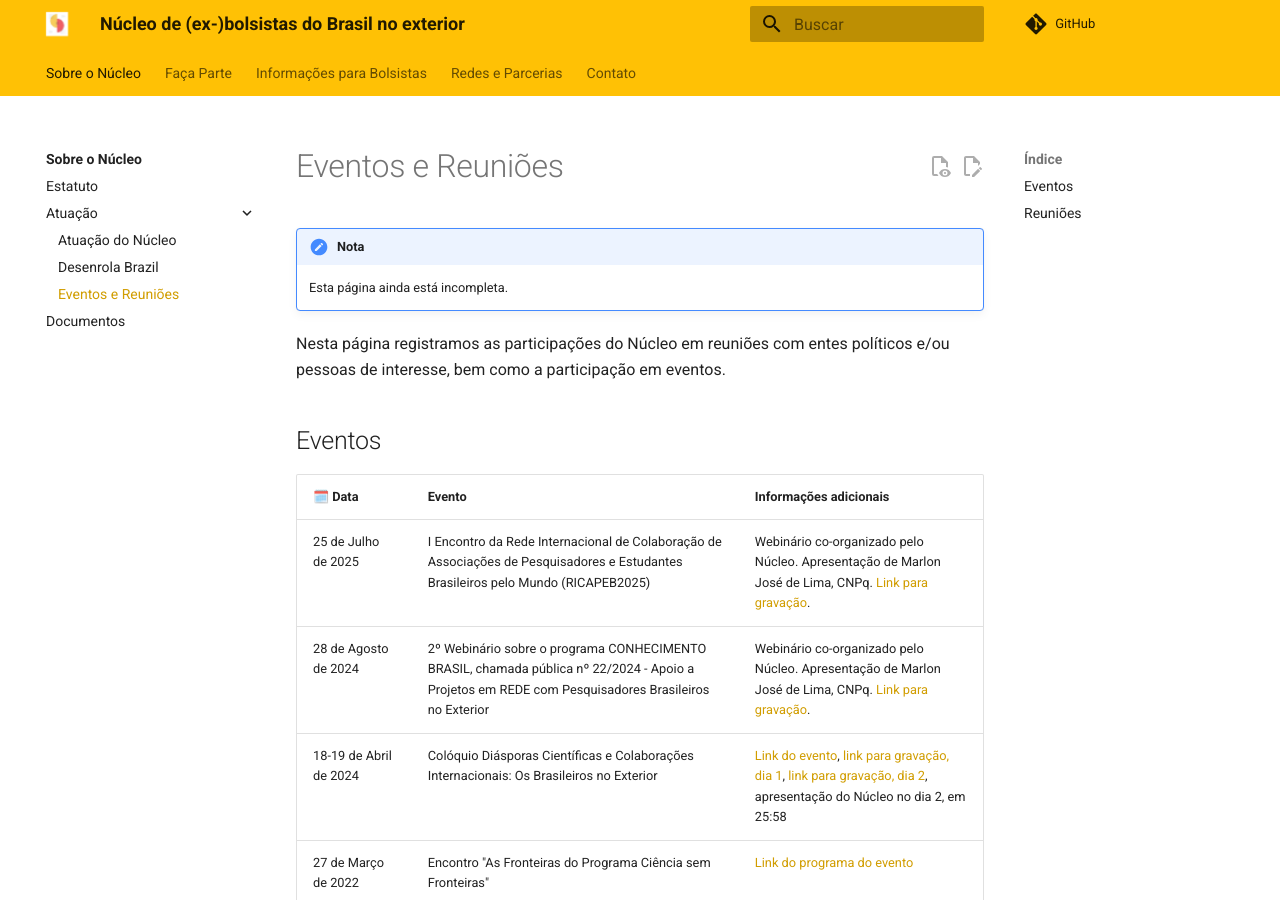
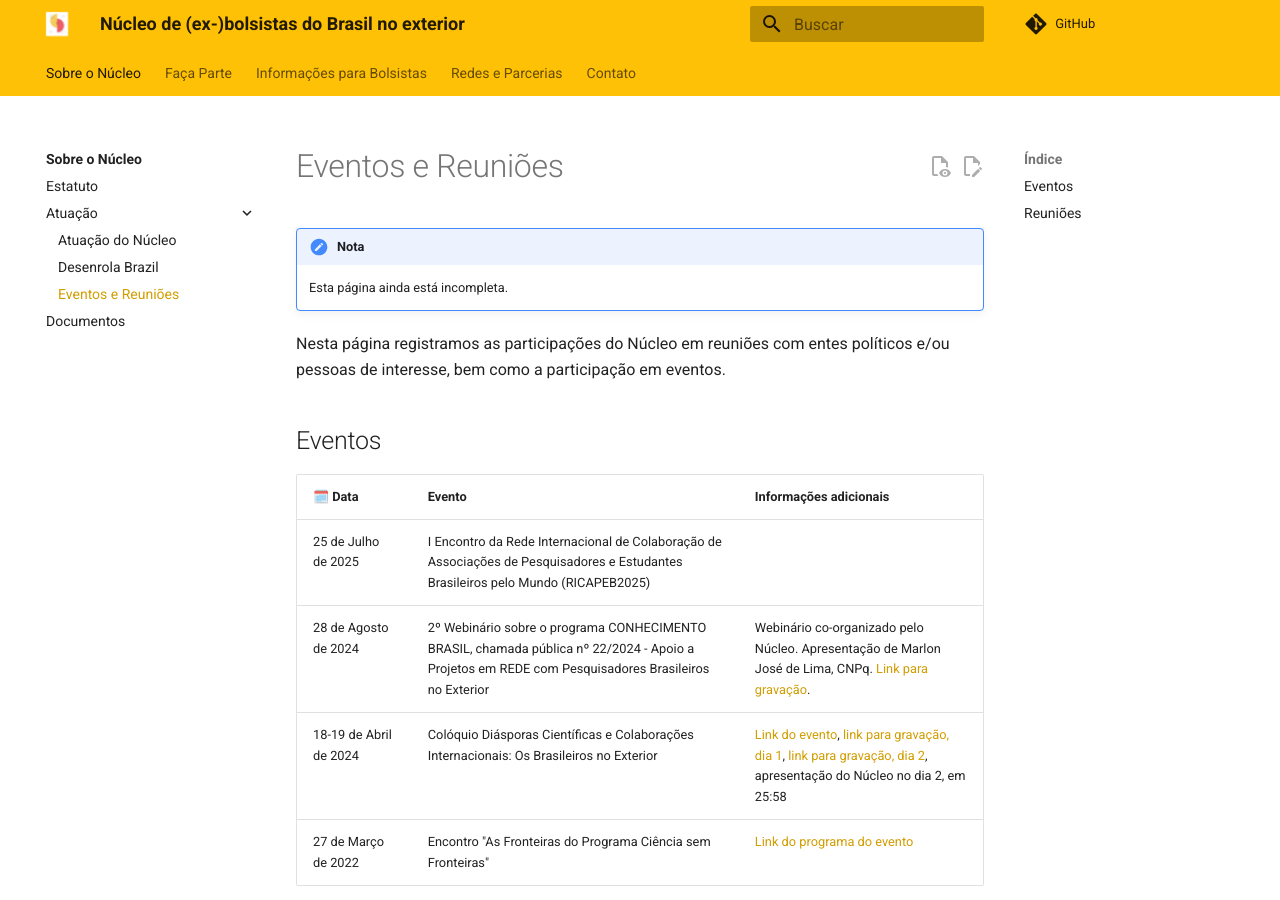
Before and after one commit to exbolsistas/exbolsistas.github.io, an MkDocs documentation site: the page built from docs/eventos-reunioes.md, in a window 1280 px wide and 900 px high. Built offline with MkDocs 1.6.1 and Material for MkDocs 9.7.7, drawn with Linux system fonts in a browser that asks for light colours; comment, search, counter and statistics services are not loaded.

Commit message:
docs: Correção de informação sobre evento

```diff
--- a/docs/eventos-reunioes.md
+++ b/docs/eventos-reunioes.md
@@ -9,7 +9,7 @@ Nesta página registramos as participações do Núcleo em reuniões com entes p
 
 | 🗓️ Data             | Evento                                                                                                                                             | Informações adicionais                                                                                                                                                                                                                                              |
 | ---------------------- | -------------------------------------------------------------------------------------------------------------------------------------------------- | ------------------------------------------------------------------------------------------------------------------------------------------------------------------------------------------------------------------------------------------------------------------- |
-| 25 de Julho de 2025    | I Encontro da Rede Internacional de Colaboração de Associações de Pesquisadores e Estudantes Brasileiros pelo Mundo (RICAPEB2025)                  | Webinário co-organizado pelo Núcleo. Apresentação de Marlon José de Lima, CNPq. [Link para gravação][link-gr-2webinario-cb].                                                                                                                                        |
+| 25 de Julho de 2025    | I Encontro da Rede Internacional de Colaboração de Associações de Pesquisadores e Estudantes Brasileiros pelo Mundo (RICAPEB2025)                  |                                                                                                                                         |
 | 28 de Agosto de 2024   | 2º Webinário sobre o programa CONHECIMENTO BRASIL, chamada pública nº 22/2024 - Apoio a Projetos em REDE com Pesquisadores Brasileiros no Exterior | Webinário co-organizado pelo Núcleo. Apresentação de Marlon José de Lima, CNPq. [Link para gravação][link-gr-2webinario-cb].                                                                                                                                        |
 | 18-19 de Abril de 2024 | Colóquio Diásporas Científicas e Colaborações Internacionais: Os Brasileiros no Exterior                                                           | [Link do evento](https://sephis.org/coloquio_diasporas_cientificas/), [link para gravação, dia 1](https://www.youtube.com/watch?v=o0o2mnEZwtM), [link para gravação, dia 2](https://www.youtube.com/watch?v=lVn7A71D1jw), apresentação do Núcleo no dia 2, em 25:58 |
 | 27 de Março de 2022    | Encontro "As Fronteiras do Programa Ciência sem Fronteiras"                                                                                        | [Link do programa do evento][programa-fronteiras-do-csf]                                                                                                                                                                                                            |
```
